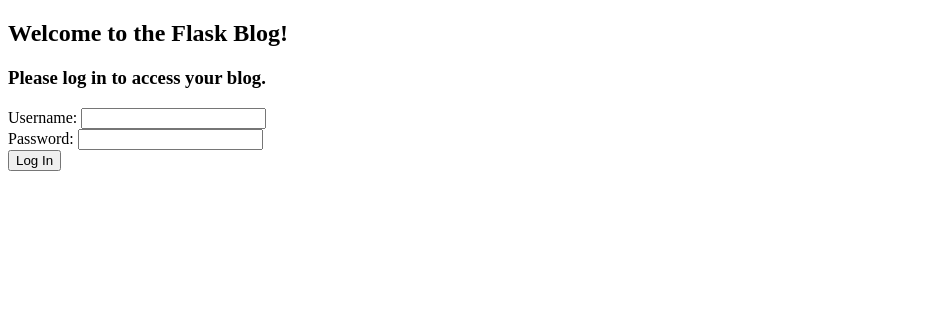
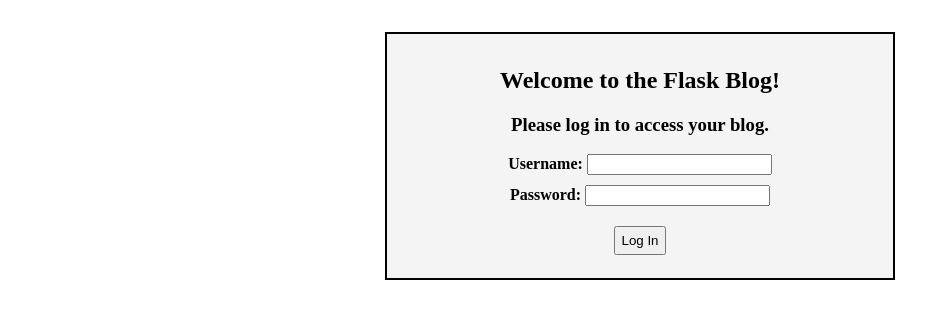
Before and after one commit to Artora/real-python-test, a Flask app: template flask-blog/templates/login.html in a window 1280 px wide. Shown: the top 319 px of the page, without its empty margins (0-950 px from the left). Run offline with Flask 2, Linux system fonts and the light colour scheme; the template is opened without the code that fills it, so the values that code supplies are empty.

Commit message:
Flask blog app done

```diff
--- /dev/null
+++ b/flask-blog/static/css/styles.css
@@ -0,0 +1,37 @@
+
+.container {
+    background: #f4f4f4;
+    margin: 2em auto;
+    padding: 0.8em;
+    width: 30em;
+    border: 2px solid #000;
+}
+
+.login-wrapper {
+    text-align: center;
+}
+
+label {
+    display: block;
+    margin-bottom: 5px;
+    font-weight: bold;
+}
+
+.login-wrapper label {
+    display: inline-block;
+}
+
+input {
+    margin-bottom: 10px;
+}
+
+button {
+    padding: 5px;
+    margin: 10px 0;
+}
+
+.flash, .error {
+    background: #000;
+    color: #fff;
+    padding: 0.5em;
+}
--- a/flask-blog/templates/template.html
+++ b/flask-blog/templates/template.html
@@ -1,6 +1,8 @@
 <!DOCTYPE html>
 <html>
     <head>
+        <link rel="stylesheet"
+        href="{{ url_for('static', filename='css/styles.css') }}">
         <title>Welcome, friends!</title>
     </head>
     <body>
```
Also changed, not shown: flask-blog/templates/main.html (+8 -0 lines).
